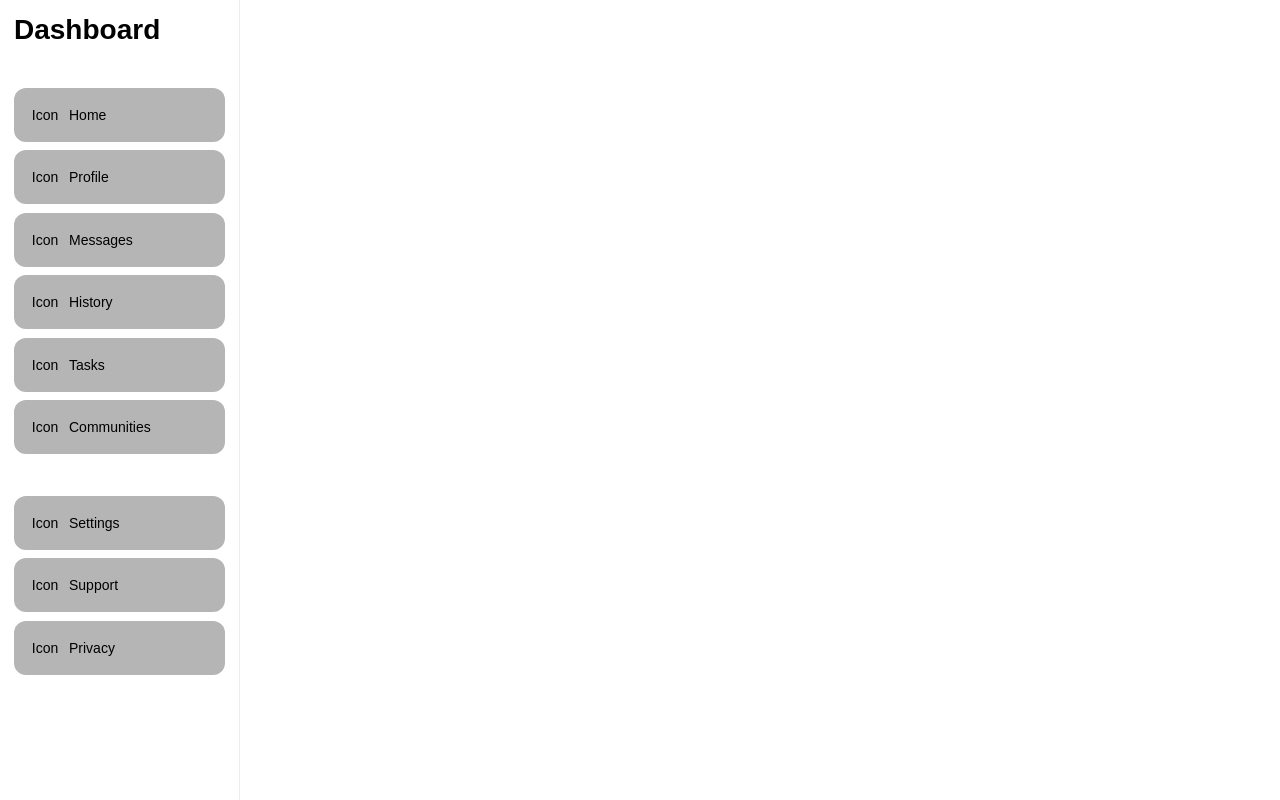
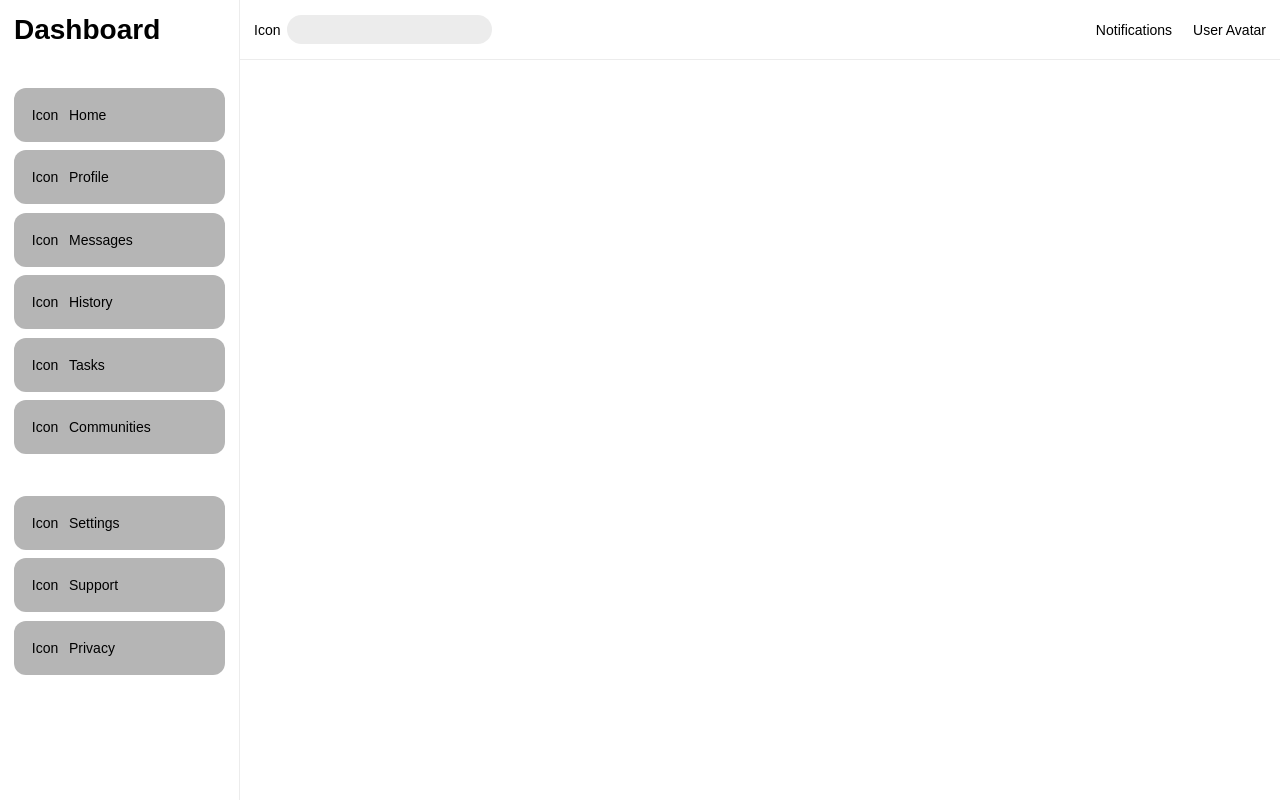
Before and after one commit to ernest-heh/admin-dashboard, a plain HTML site: page index.html in a window 1280 px wide. Drawn offline with Linux system fonts and the light colour scheme; a web font is replaced by a local one.

Commit message:
adds sidebar and header layouts

```diff
--- a/index.html
+++ b/index.html
@@ -54,7 +54,16 @@
         </ul>
       </div>
       <div class="content">
-        <div class="header"></div>
+        <div class="header">
+          <div class="header-search">
+            <div class="searchicon">Icon</div>
+            <input type="search" />
+          </div>
+          <div class="header-details">
+            <div>Notifications</div>
+            <div>User Avatar</div>
+          </div>
+        </div>
       </div>
     </div>
   </body>
--- a/style.css
+++ b/style.css
@@ -4,6 +4,7 @@
   font-size: 14px;
   --lightgrey: rgb(236, 236, 236);
   --medgrey: rgb(181, 181, 181);
+  --orange: rgb(255, 132, 44);
 }
 
 *,
@@ -37,6 +38,7 @@ h5 {
   grid-template-columns: 240px 1fr;
 }
 
+/* SIDEBAR */
 .sidebar {
   /* background: var(--lightgrey); */
   border-right: 1px solid var(--lightgrey);
@@ -68,3 +70,36 @@ h5 {
   place-content: center center;
   height: 40px;
 }
+
+/* HEADER */
+.header {
+  padding: 1rem;
+  display: flex;
+  align-items: center;
+  justify-content: space-between;
+  height: 60px;
+  border-bottom: 1px solid var(--lightgrey);
+}
+
+.header-search {
+  display: flex;
+  gap: 0.5rem;
+  align-items: center;
+}
+
+.header-search input {
+  background: var(--lightgrey);
+  border: none;
+  border-radius: 999px;
+  padding: 0.5rem 1rem;
+}
+
+.header-search input:focus {
+  outline: 1px solid var(--orange);
+  outline-offset: 2px;
+}
+
+.header-details {
+  display: flex;
+  gap: 1.5rem;
+}
```
